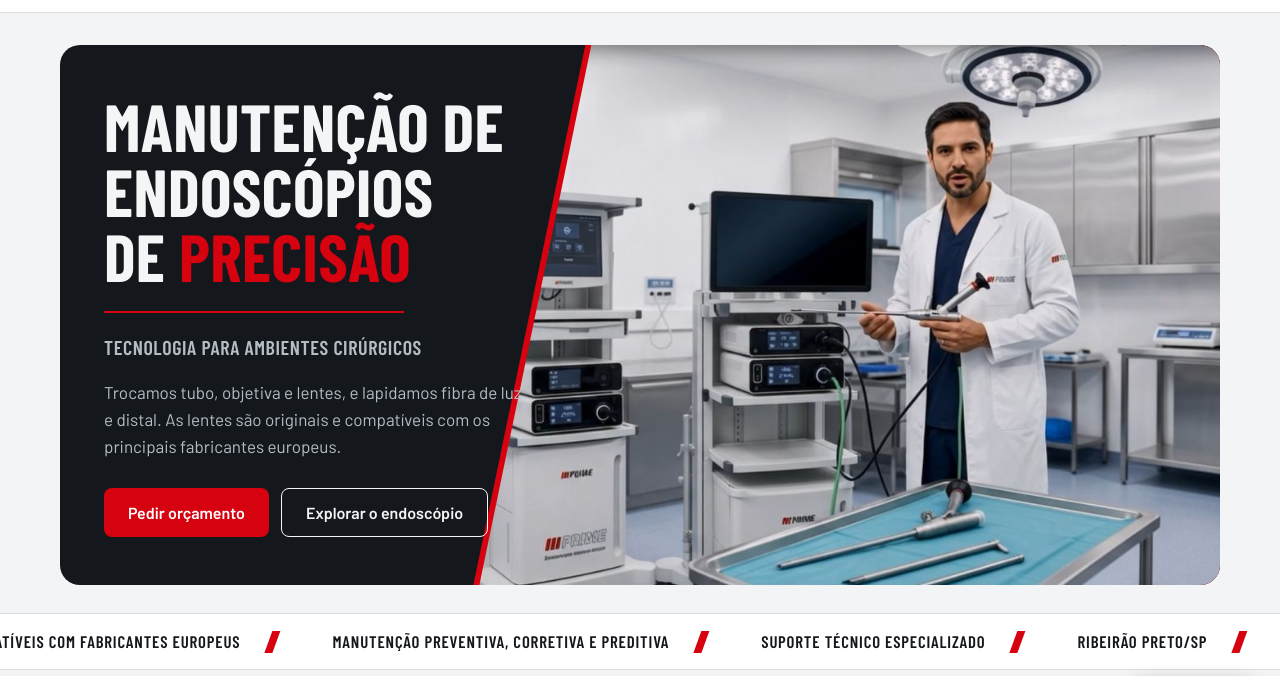
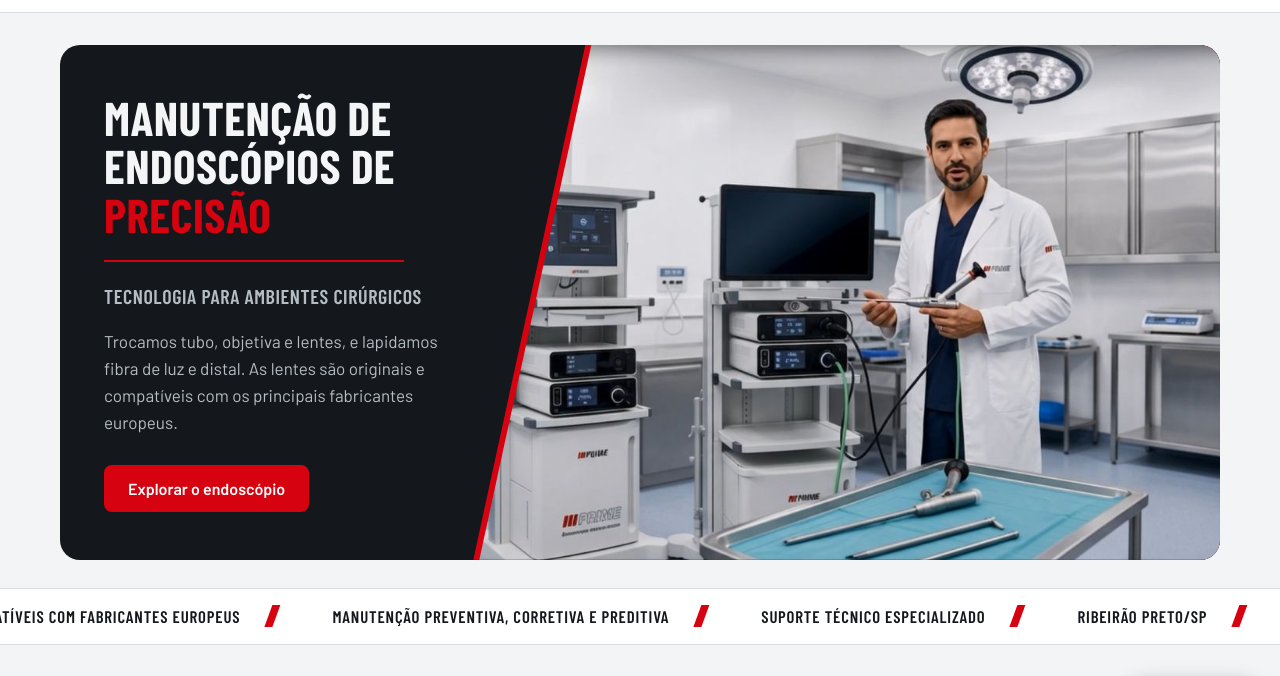
Before and after one commit to fabiosaiki/primeprecision, a plain HTML site: page index.html in a window 1280 px wide. Shown: the part 56-732 px from the top of the page. Drawn offline with nearby package versions, Linux system fonts and the light colour scheme; a web font is replaced by a local one.

Commit message:
Update index.html

```diff
--- a/index.html
+++ b/index.html
@@ -61,8 +61,9 @@ nav a:not(.btn):hover{color:var(--ink)}
 /* hero */
 .hero{padding-block:32px 0}
 .hero-card{position:relative;display:grid;grid-template-columns:minmax(0,5fr) minmax(0,7fr);background:var(--black);border-radius:20px;overflow:hidden;min-height:480px}
-.hero-copy{position:relative;z-index:2;padding:48px 20px 48px 44px;display:flex;flex-direction:column;justify-content:center;color:var(--on-black)}
-.hero-copy h1{font-size:clamp(2.6rem,5.2vw,4.6rem);font-weight:800;line-height:.98}
+.hero-copy{position:relative;z-index:2;padding:48px 100px 48px 44px;display:flex;flex-direction:column;justify-content:center;color:var(--on-black)}
+.hero-copy h1{font-size:clamp(2.2rem,3.7vw,3.4rem);font-weight:800;line-height:1.02;letter-spacing:.01em}
+.hero-copy h1 span{display:block;white-space:nowrap}
 .hero-copy h1 em{font-style:normal;color:var(--red)}
 .hero-copy .rule{width:100%;max-width:300px;height:2px;background:var(--red);margin:22px 0 18px}
 .hero-copy .tech{font-family:var(--font-display);text-transform:uppercase;font-size:1.25rem;font-weight:500;letter-spacing:.03em;color:var(--on-black-muted)}
@@ -175,6 +176,7 @@ footer a{color:var(--on-black)}
 @media (max-width:900px){
   .hero-card{grid-template-columns:minmax(0,1fr);min-height:0}
   .hero-copy{padding:36px 22px}
+  .hero-copy h1{font-size:clamp(2.3rem,8.5vw,3.6rem)}
   .hero-img{margin-left:0;height:300px}
   .hero-img .red{clip-path:none;height:6px;bottom:auto}
   .hero-img img{clip-path:none;top:6px;height:calc(100% - 6px)}
@@ -218,13 +220,12 @@ footer a{color:var(--on-black)}
   <div class="inner hero">
     <div class="hero-card">
       <div class="hero-copy">
-        <h1>Manutenção de endoscópios de <em>precisão</em></h1>
+        <h1><span>Manutenção de</span><span>endoscópios de</span><span><em>precisão</em></span></h1>
         <div class="rule"></div>
         <p class="tech">Tecnologia para ambientes cirúrgicos</p>
         <p class="lead">Trocamos tubo, objetiva e lentes, e lapidamos fibra de luz e distal. As lentes são originais e compatíveis com os principais fabricantes europeus.</p>
         <div class="cta">
-          <a class="btn" href="#orcamento">Pedir orçamento</a>
-          <a class="btn ghost" href="#endoscopio">Explorar o endoscópio</a>
+          <a class="btn" href="#endoscopio">Explorar o endoscópio</a>
         </div>
       </div>
       <div class="hero-img">
```
